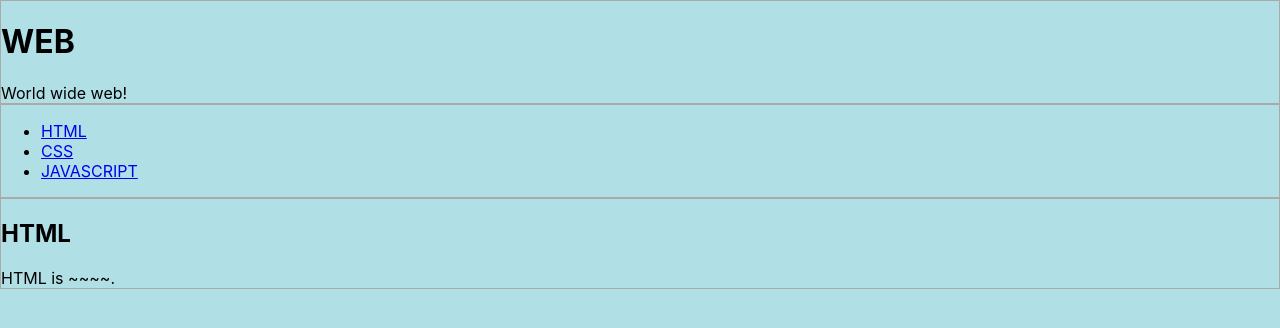
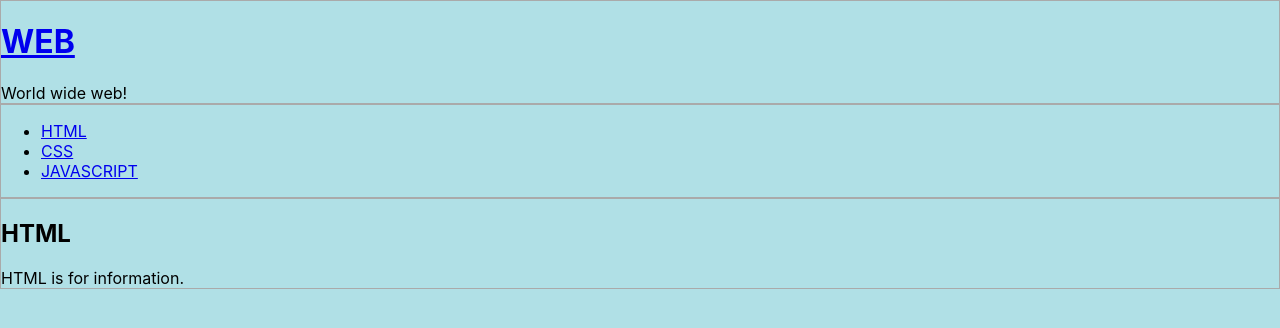
Before and after one commit to inpyokim/react-1, a React (Create React App) app: page / in a window 1280 px wide. Shown: the top 328 px of the page. Built offline with nearby package versions, Linux system fonts and the light colour scheme.

Commit message:
이벤트 설치, 이벤트에서 state 변경하기

```diff
--- a/src/App.js
+++ b/src/App.js
@@ -1,8 +1,8 @@
 /* Class Type */
 import React, { Component } from 'react';
+import Subject from './components/Subject'
 import Nav from './components/Nav';
 import Article from './components/Article'
-import Subject from './components/Subject'
 import './App.css';
 
 //컴포넌트 만들기
@@ -11,7 +11,9 @@ class App extends Component{
   constructor(props){
     super(props);
     this.state = {
+      mode: 'read', //우리가 보는 페이지가 welcome 페이지 or read 페이지 인지 구분
       subject: {title:'WEB', sub:'World wide web!'},
+      welcome: {title:'Welcome', sub:'Hello, React!'}, //mode가 welcome이면 이걸로 렌더링
       nav: [
         {id:1, title:'HTML', desc:'HTML is for information.'},
         {id:2, title:'CSS', desc:'CSS is for design.'},
@@ -22,16 +24,41 @@ class App extends Component{
   }
 
   render() {
+    console.log("App render.")
+    var _title, _desc = null;
+    if(this.state.mode === 'welcome'){
+      _title = this.state.welcome.title;
+      _desc = this.state.welcome.desc;
+    }else if(this.state.mode === 'read'){
+      _title = this.state.nav[0].title;
+      _desc = this.state.nav[0].desc;
+    }
     return(
       <div className="App">
-        <Subject
+        {/* <Subject
           title={this.state.subject.title}
           sub={this.state.subject.sub}>
-        </Subject>
+        </Subject> */}
+        <header>
+        <h1><a href="/" onClick={function(e){ //이 함수 안에서는 this가 컴포넌트 자기자신을 가리키지 않고, 아무값도 세팅되어있지 않다!
+          //이벤트 설치
+          console.log(e)
+          e.preventDefault();
+          this.state.mode = 'welcome'; //bind(this) 해주면 컴포넌트를 가리킨다.
+          this.setState({  //state가 바뀌었을때 mode의 값을 변경해주고 싶다고 설정.
+            mode:'welcome'
+          });
+          // debugger;
+          }.bind(this)}>
+          {this.state.subject.title}</a></h1>
+          {this.state.subject.sub}
+        </header>
+
         <Nav data={this.state.nav}></Nav>
-        <Article title={this.state.article.title} desc={this.state.article.desc}></Article>
+        {/* <Article title={this.state.article.title} desc={this.state.article.desc}></Article> */}
+        <Article title={_title} desc={_desc}></Article>
       </div>
-    );
+    )
   }
 }
 export default App;
--- a/src/components/Article.js
+++ b/src/components/Article.js
@@ -2,12 +2,13 @@ import React, { Component } from 'react';
 
 class Article extends Component{
   render() {
+    console.log("Article render.")
     return (
       <article>
         <h2>{this.props.title}</h2>
         {this.props.desc}
       </article>
-    );
+    )
   }
 }
 
--- a/src/components/Nav.js
+++ b/src/components/Nav.js
@@ -4,6 +4,7 @@ import React, { Component } from 'react';
 
 class Nav extends Component{
   render() {
+    console.log("Nav render.")
     var lists = [];
     var data = this.props.data;
     var i = 0;
@@ -21,7 +22,7 @@ class Nav extends Component{
           {lists}
         </ul>
       </nav>
-    );
+    )
   }
 }
 
--- a/src/components/Subject.js
+++ b/src/components/Subject.js
@@ -1,14 +1,14 @@
 import React, { Component } from 'react';
 
 class Subject extends Component{
-  // function render() {} 함수지만 class 안에 들어가는 함수는 function 생략(최신js)
   render() {
+    console.log("Subject render.")
     return (
       <header>
-        <h1>{this.props.title}</h1>
+        <h1><a href="/">{this.props.title}</a></h1>
         {this.props.sub}
       </header>
-    );
+    )
   }
 }
 
```
